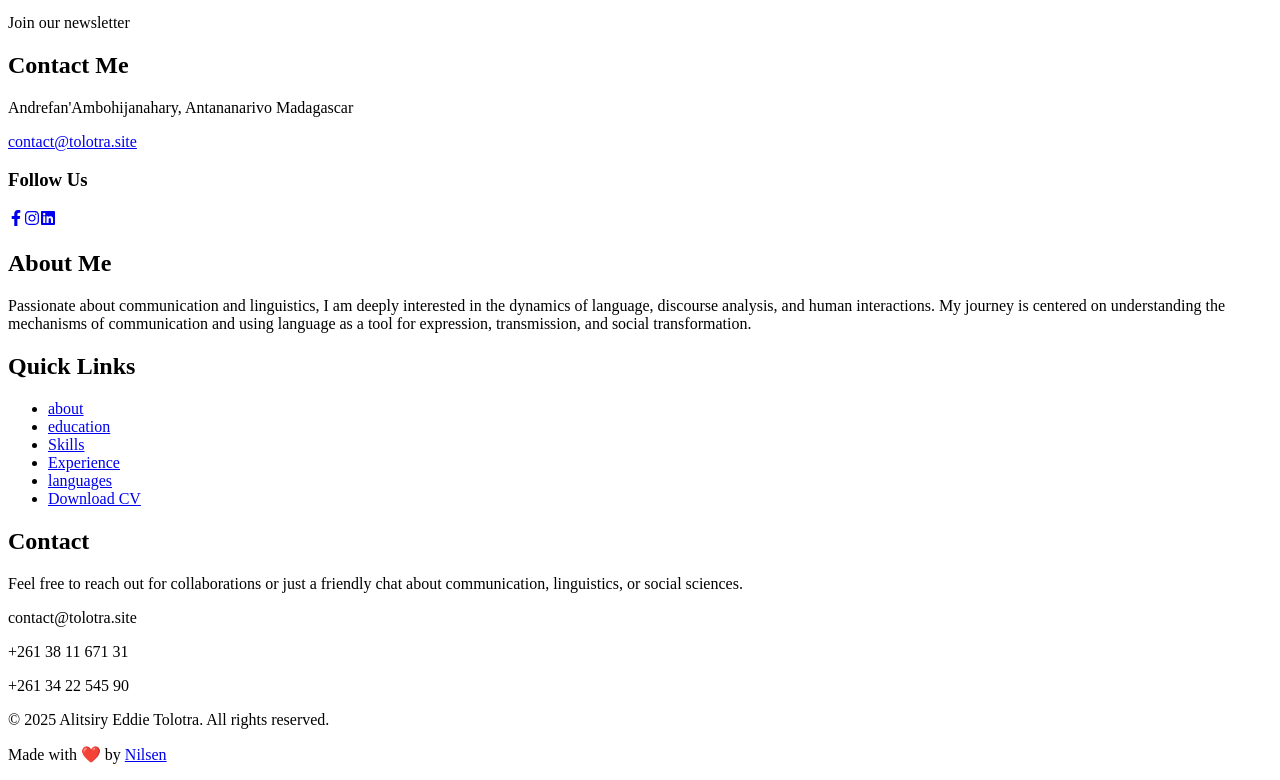
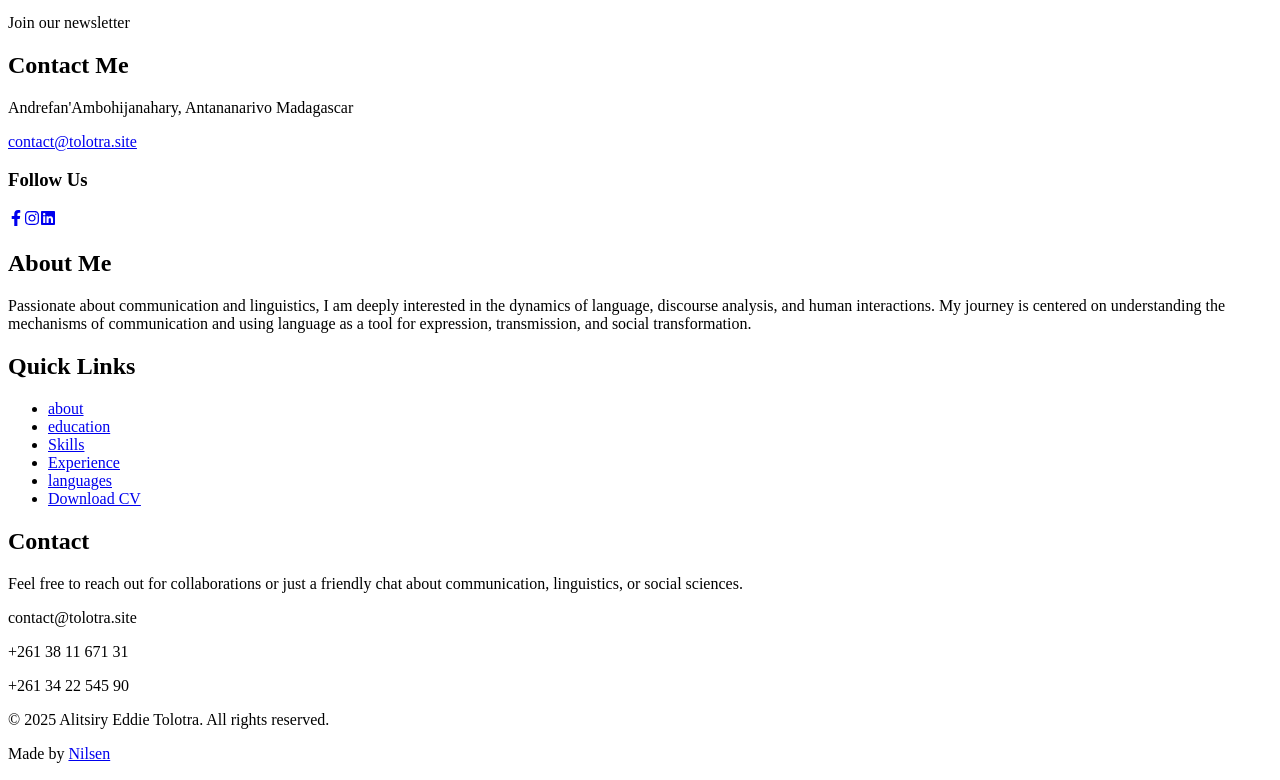
Before and after one commit to JOUDASHY/portfolio-tolotra, a Next.js app: page /contact in a window 1280 px wide. Shown: the part 872-1652 px from the top of the page. Built offline with nearby package versions, Linux system fonts and the light colour scheme.

Commit message:
test cicd

```diff
--- a/src/app/components/Footer.tsx
+++ b/src/app/components/Footer.tsx
@@ -82,7 +82,7 @@ const Footer: React.FC = () => {
       <div className="border-t border-gray-800 mt-6 md:mt-10 pt-4 md:pt-6 text-center text-xs text-gray-500">
         <p>&copy; {new Date().getFullYear()} Alitsiry Eddie Tolotra. All rights reserved.</p>
         <p className="mt-1 md:mt-2">
-          Made with ❤️ by{" "}
+          Made by{" "}
           <a
             className="text-white"
             href="https://portfolio-nilsen.unityfianar.site"
```
